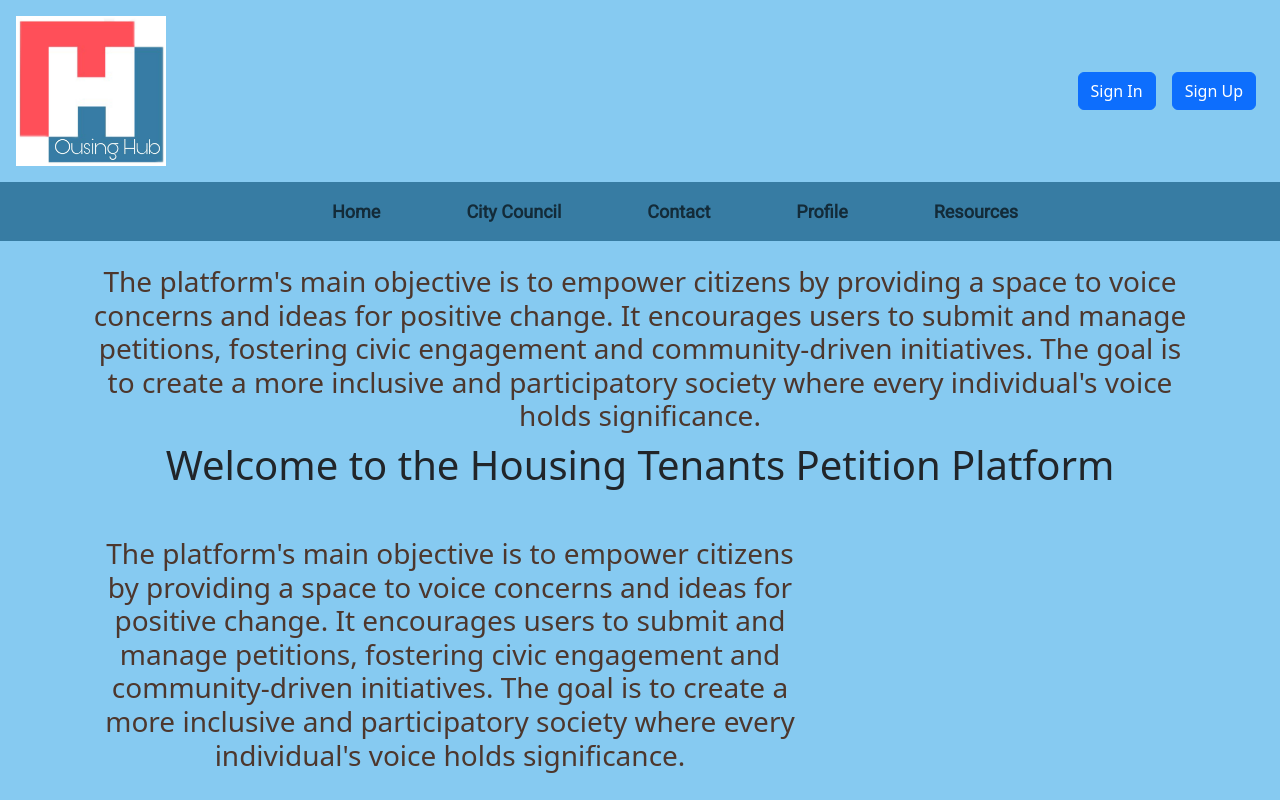
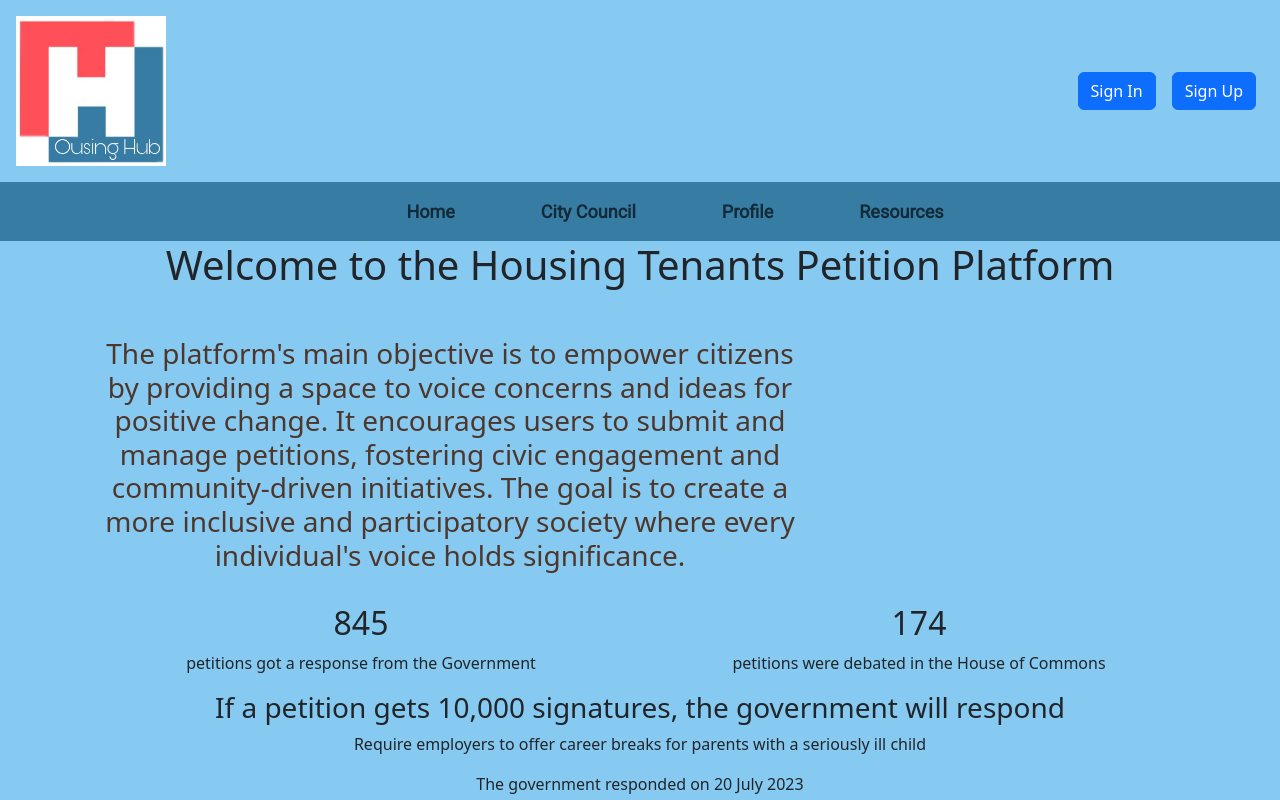
Before and after one commit to SangunPark96/Hack-A-Thon-Team-4, a React (Create React App) app in the folder Access _ hackathon/: page / in a window 1280 px wide. Shown: the top 800 px of the page. Built offline with nearby package versions, Linux system fonts and the light colour scheme; no server answers.

Commit message:
made an about us route, removed it from always rendering at the top of the page

```diff
--- a/Access _ hackathon/src/App.js
+++ b/Access _ hackathon/src/App.js
@@ -25,10 +25,10 @@ const App = () => {
       <Router>
         <Header />
         <NavBar />
-        <AboutUs />
         <Routes>
           <Route path="/" element={<Home />} />
           <Route path="/petition" element={<FileaPetition />} />
+          <Route path="/about" element={<AboutUs />} />
           <Route path="/contact" element={<Contact />} />
           <Route path="/profile" element={<Profile />} />
           <Route path="/resources" element={<Resources />} />
--- a/Access _ hackathon/src/Pages/NavBar.js
+++ b/Access _ hackathon/src/Pages/NavBar.js
@@ -38,14 +38,7 @@ const NavBar = () => {
                 City Council
               </Link>
             </li>
-            <li className="nav-item">
-              <Link
-                to="/contact"
-                className="nav-link nav-link-animation custom-link"
-              >
-                Contact
-              </Link>
-            </li>
+
             <li className="nav-item">
               <Link
                 to="/profile"
```
